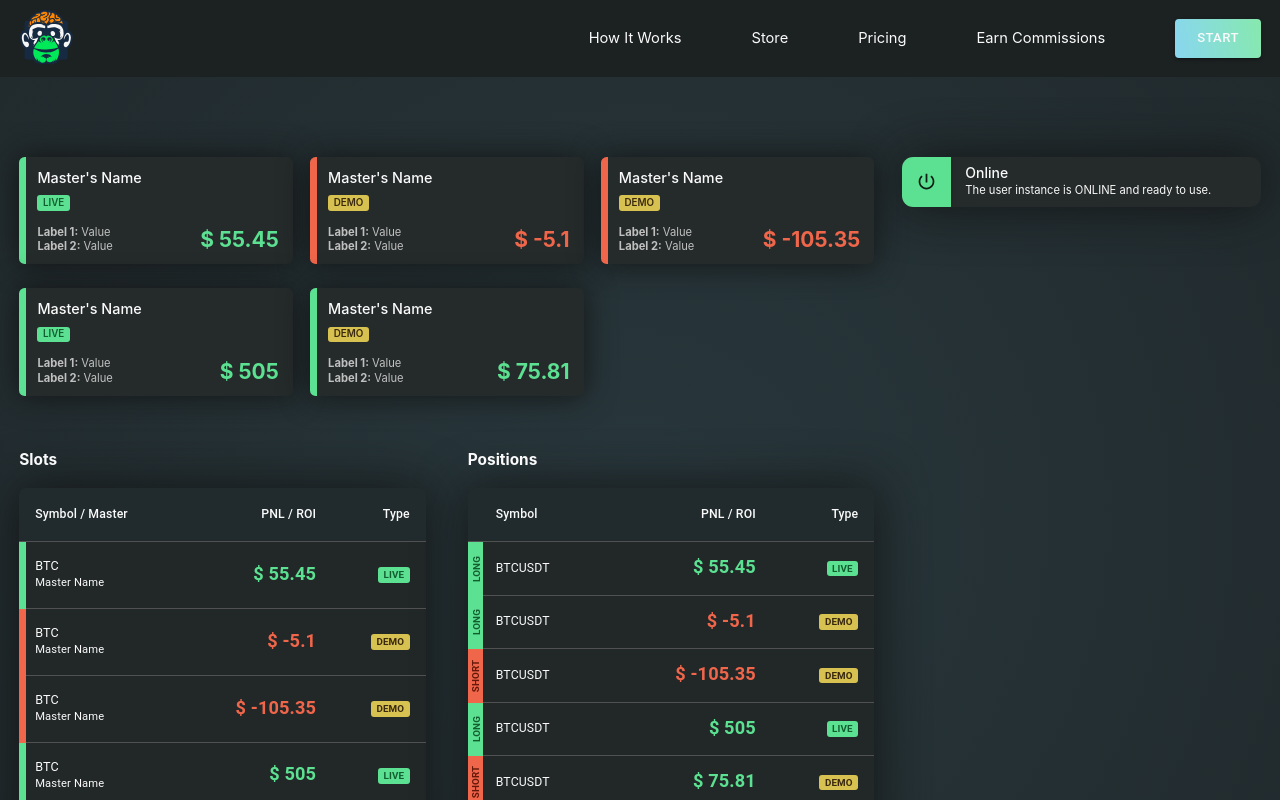
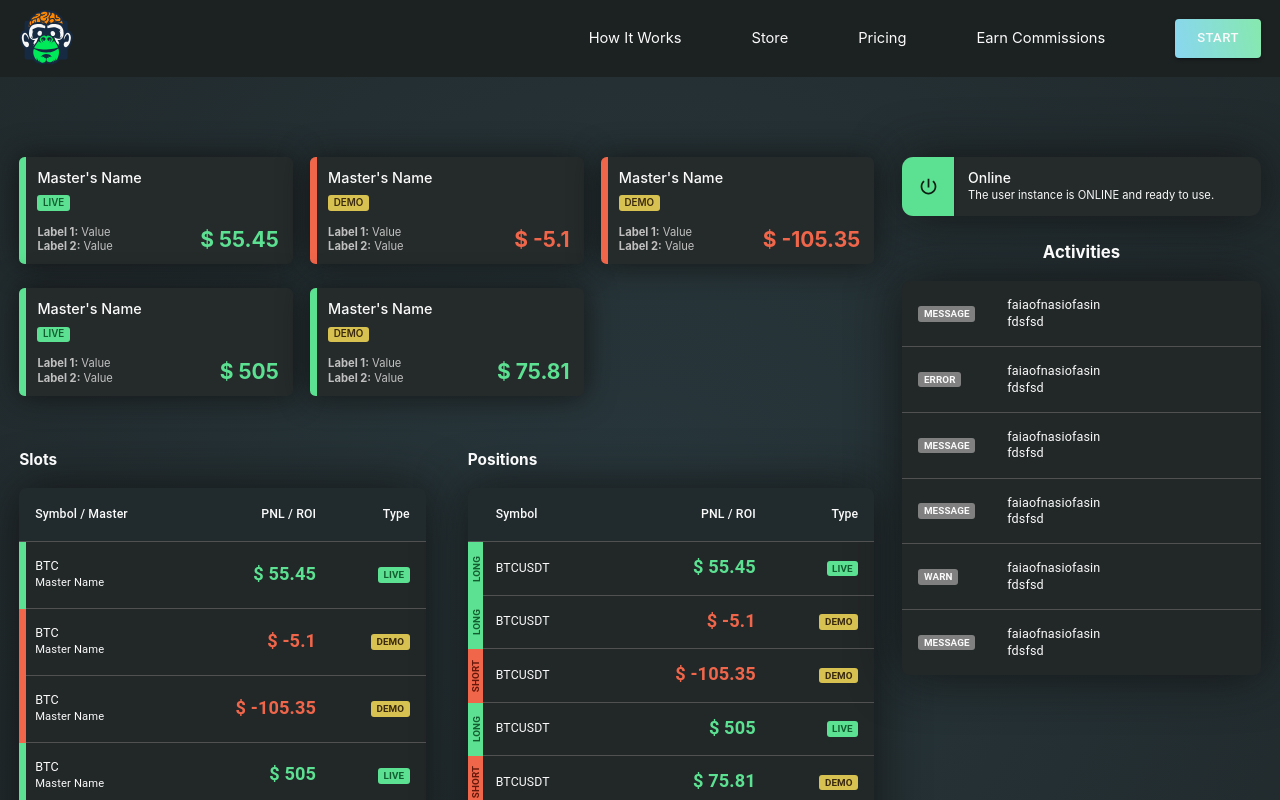
Before and after one commit to FelipeRamosDev/bot-store-fe, a Next.js app: page /dashboard in a window 1280 px wide. Shown: the top 800 px of the page. Built offline with nearby package versions, Linux system fonts and the light colour scheme.

Commit message:
[BOTF-18] Activities History Table
## [BOTF-18] Description
Created the table for the activities

```diff
--- a/src/components/common/card/Card.scss
+++ b/src/components/common/card/Card.scss
@@ -3,6 +3,10 @@
 .card {
    background-color: $background-grey2;
    margin-bottom: 1rem;
+
+   .card-title {
+      font-size: 1.1rem;
+   }
 
    &.r-xs {
       border-radius: 0.2rem
--- a/src/components/common/statusBedge/StatusBadge.scss
+++ b/src/components/common/statusBedge/StatusBadge.scss
@@ -7,6 +7,7 @@
    font-weight: 600;
    padding: 0.2rem 0.4rem;
    text-align: center;
+   background-color: $grey;
 
    &[color=disabled] {
       background-color: $grey;
--- a/src/components/content/dashboard/home/DashboardSidebar.jsx
+++ b/src/components/content/dashboard/home/DashboardSidebar.jsx
@@ -1,11 +1,22 @@
+import ActivitiesTable from "@/components/tables/activitiesTable/ActivitiesTable";
 import UserInstance from "@/components/tiles/userInstance/Userinstance";
 
 const DUMMY_USER_INSTANCE = {
    status: 'online'
 };
 
+const DUMMY_ACTIVITIES = [
+   { type: 'message', subject: 'faiaofnasiofasin', summary: 'fdsfsd' },
+   { type: 'error', subject: 'faiaofnasiofasin', summary: 'fdsfsd' },
+   { type: 'message', subject: 'faiaofnasiofasin', summary: 'fdsfsd' },
+   { type: 'message', subject: 'faiaofnasiofasin', summary: 'fdsfsd' },
+   { type: 'warn', subject: 'faiaofnasiofasin', summary: 'fdsfsd' },
+   { type: 'message', subject: 'faiaofnasiofasin', summary: 'fdsfsd' },
+]
+
 export default function DashboardSidebar() {
    return <>
       <UserInstance instance={DUMMY_USER_INSTANCE} />
+      <ActivitiesTable activities={DUMMY_ACTIVITIES} />
    </>;
 }
--- a/src/components/layout/ContentSidebar.scss
+++ b/src/components/layout/ContentSidebar.scss
@@ -22,5 +22,14 @@
    .sidebar {
       flex: 1;
       max-width: calc(30% - 1rem);
+
+      >* {
+         margin-bottom: 2rem;
+      }
+
+      .section-title {
+         font-size: 1.2rem;
+         text-align: center;
+      }
    }
 }
--- /dev/null
+++ b/src/components/tables/activitiesTable/ActivitiesTable.jsx
@@ -0,0 +1,32 @@
+'use client';
+import "./ActivitiesTable.scss";
+import StatusBadge from "@/components/common/statusBedge/StatusBadge";
+import TableBase from '@/components/tables/tableBase/TableBase';
+
+export default function ActivitiesTable({ activities }) {
+   return <div className="activities-table" padding="s" radius="l">
+      <h3 className="section-title">Activities</h3>
+
+      <TableBase
+         items={activities}
+         hideHeader={true}
+         headerConfigs={[
+            {
+               propKey: 'type',
+               style: { width: '4rem' },
+               format: (__, item) => {
+                  return <StatusBadge>{item.type?.toUpperCase()}</StatusBadge>;
+               }
+            },
+            {
+               format: (__, item) => {
+                  return <>
+                     <p>{item.subject}</p>
+                     <p>{item.summary}</p>
+                  </>;
+               }
+            }
+         ]}
+      />
+   </div>
+}
--- /dev/null
+++ b/src/components/tables/activitiesTable/ActivitiesTable.scss
@@ -0,0 +1,3 @@
+.activities-table {
+
+}
--- a/src/components/tables/tableBase/TableBase.jsx
+++ b/src/components/tables/tableBase/TableBase.jsx
@@ -15,6 +15,7 @@ export default function SlotsTable({
    elevate = true,
    borderLastRow = true,
    maxHeight = 440,
+   hideHeader = false,
    pagination,
    headerConfigs,
    CustomTableItem,
@@ -41,7 +42,7 @@ export default function SlotsTable({
    return <div className={`table-base ${className} ${elevate ? 'elevate' : ''} ${borderLastRow ? 'lastrow-noborder' : ''}`} {...props}>
       <TableContainer sx={{ maxHeight }}>
          <Table stickyHeader>
-            <TableBaseHeader headerConfigs={headerConfigs} />
+            {!hideHeader && <TableBaseHeader headerConfigs={headerConfigs} />}
 
             <TableBody>
                {slicedSlots.map((item) => <TableItem key={Math.random()} item={item} headerConfigs={headerConfigs} />)}
--- a/src/components/tiles/userInstance/UserInstance.scss
+++ b/src/components/tiles/userInstance/UserInstance.scss
@@ -3,6 +3,8 @@
    gap: 1rem;
    padding: 0;
    overflow: hidden;
+   -webkit-user-select: none;
+   user-select: none;
 
    p {
       font-size: 1rem;
@@ -18,11 +20,11 @@
    }
 
    .status {
-      padding: 0.7rem 0;
+      padding: 1rem 0;
    }
 
    .power-btn {
-      width: 3.5rem;
+      width: 3.7rem;
       height: auto;
       min-width: auto;
       padding: 0;
```
Also changed, not shown: src/layouts/root/MainRoot.jsx (line endings or trailing spaces).
